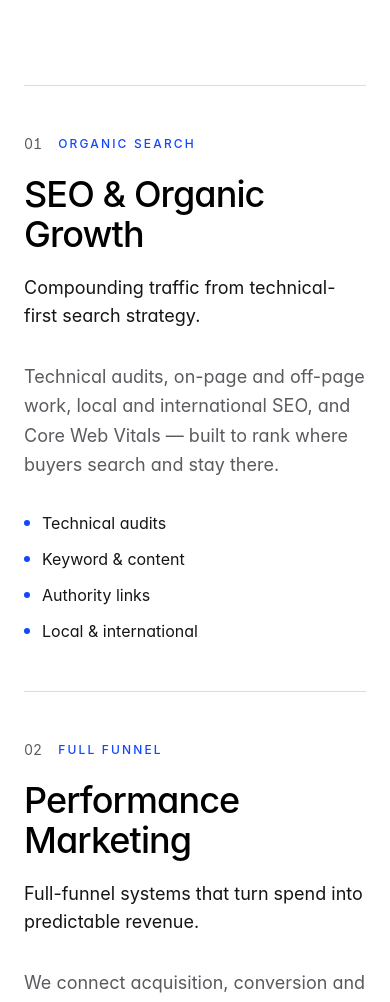
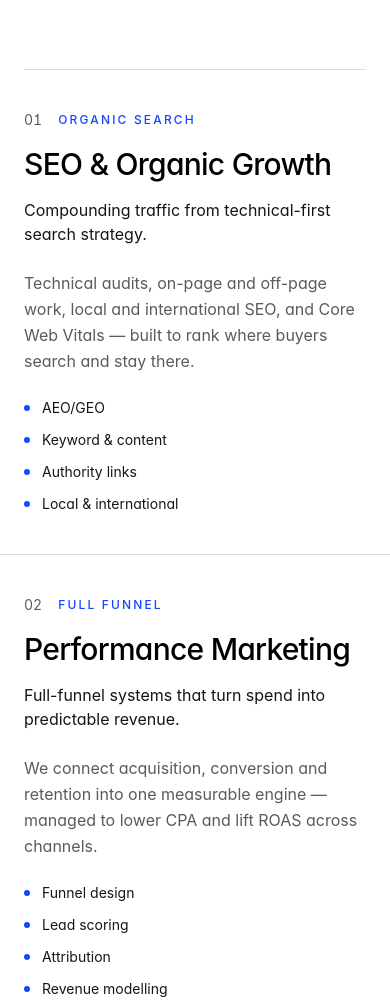
Before and after one commit to TRON99ics/qdigital99-pre-prod, a React (Vite) app: page /services in a window 390 px wide. Shown: the part 566-1568 px from the top of the page. Built offline with nearby package versions, Linux system fonts and the light colour scheme; no server answers.

Commit message:
made the required changes and maintained consistent UI

```diff
--- a/src/data/industries.js
+++ b/src/data/industries.js
@@ -42,3 +42,31 @@ export const industries = [
     note: 'Authority content, search, and conversion-focused journeys.',
   },
 ]
+
+export const industryExpertise = {
+  eyebrow: 'Why it matters',
+  title: 'Why Industry Expertise Matters',
+  paragraphs: [
+    'Every industry operates differently.',
+    'Customer behavior, buying decisions, competition, and sales cycles vary from one market to another.',
+    'Our approach is built around industry-specific insights, ensuring every strategy aligns with how your customers search, evaluate, and make purchasing decisions.',
+  ],
+  pillars: [
+    {
+      title: 'Customer Behavior',
+      body: 'Understanding how your audience researches, compares, and purchases.',
+    },
+    {
+      title: 'Market Positioning',
+      body: 'Creating a clear competitive advantage within your industry.',
+    },
+    {
+      title: 'Conversion Strategy',
+      body: 'Building customer journeys that turn interest into action.',
+    },
+    {
+      title: 'Growth Systems',
+      body: 'Connecting marketing, automation, and analytics into one scalable framework.',
+    },
+  ],
+}
--- a/src/data/services.js
+++ b/src/data/services.js
@@ -9,7 +9,7 @@ export const capabilities = [
     detail:
       'Technical audits, on-page and off-page work, local and international SEO, and Core Web Vitals — built to rank where buyers search and stay there.',
     points: [
-      'Technical audits',
+      'AEO/GEO',
       'Keyword & content',
       'Authority links',
       'Local & international',
@@ -107,43 +107,32 @@ export const capabilities = [
   },
 ]
 
-export const packages = [
+export const growthFramework = {
+  eyebrow: 'Our growth framework',
+  title: 'Strategy. Execution. Optimization. Scale.',
+  intro:
+    "We don't believe in disconnected marketing activities. Every initiative is aligned to a structured growth framework designed to drive measurable business outcomes.",
+  steps: [
     {
-    name: 'Starter',
-    price: '$999',
-    period: 'per month',
-    features: [
-      '3 services of your choice',
-      'Monthly strategy report',
-      'Dedicated account manager',
-      'Email & chat support',
-    ],
-    featured: false,
+      index: '01',
+      title: 'Research & Intelligence',
+      body: 'We analyze your market, competitors, audience behavior, and growth opportunities to establish a strong strategic foundation.',
     },
     {
-    name: 'Growth',
-    price: '$1,999',
-    period: 'per month',
-    features: [
-      '5 services of your choice',
-      'Weekly analytics report',
-      'Bi-weekly strategy calls',
-      'Conversion rate optimization',
-      'Priority support',
-    ],
-    featured: true,
+      index: '02',
+      title: 'Build & Launch',
+      body: 'We deploy the right combination of SEO, paid media, websites, landing pages, CRM systems, and automation workflows aligned with your business objectives.',
     },
     {
-    name: 'Enterprise',
-    price: 'Custom',
-    period: 'tailored to you',
-    features: [
-      'All services included',
-      'Real-time dashboard',
-      'Dedicated full team',
-      'Custom integrations',
-      'SLA guarantee',
+      index: '03',
+      title: 'Optimize & Improve',
+      body: 'Using performance data and user behavior insights, we continuously refine campaigns, funnels, and conversion paths to improve efficiency and results.',
+    },
+    {
+      index: '04',
+      title: 'Scale & Expand',
+      body: 'Once performance benchmarks are achieved, we scale winning strategies, unlock new growth channels, and create systems that support long-term business expansion.',
+    },
   ],
-    featured: false,
-  },
-]
+  statement: 'A structured process. Data-driven decisions. Sustainable growth.',
+}
--- a/src/pages/Services.jsx
+++ b/src/pages/Services.jsx
@@ -2,9 +2,8 @@ import PageHeader from '../components/layout/PageHeader'
 import Container from '../components/ui/Container'
 import SectionHeading from '../components/ui/SectionHeading'
 import Reveal from '../components/motion/Reveal'
-import Button from '../components/ui/Button'
 import { useSeo } from '../lib/useSeo'
-import { capabilities, packages } from '../data/services'
+import { capabilities, growthFramework } from '../data/services'
 
 export default function Services() {
   useSeo({
@@ -22,31 +21,46 @@ export default function Services() {
         intro="Strategy, execution and measurable results — delivered as one connected system instead of disconnected tactics."
       />
 
-      <section className="bg-paper py-24 md:py-32">
+      <section className="bg-paper py-20 sm:py-24 md:py-32">
         <Container>
           <div className="border-t border-line">
             {capabilities.map((c, i) => (
               <Reveal
                 key={c.id}
                 delay={(i % 2) * 0.05}
-                className="grid gap-8 border-b border-line py-12 md:grid-cols-[0.9fr_1.1fr] md:gap-16 md:py-16"
+                className="group -mx-6 grid gap-6 border-b border-line px-6 py-10 transition-colors duration-300 hover:bg-surface/70 sm:gap-8 sm:py-12 md:-mx-10 md:grid-cols-[0.9fr_1.1fr] md:gap-16 md:px-10 md:py-16 lg:-mx-14 lg:px-14"
               >
                 <div>
-                  <div className="flex items-center gap-4">
-                    <span className="text-sm tabular-nums text-ink-muted">{c.index}</span>
+                  <div className="flex flex-wrap items-center gap-x-4 gap-y-2">
+                    <span className="text-sm tabular-nums text-ink-muted transition-colors duration-300 group-hover:text-blue">
+                      {c.index}
+                    </span>
                     <span className="eyebrow text-blue">{c.tag}</span>
+                    <span
+                      className="ml-auto text-sm text-blue opacity-0 transition-all duration-300 group-hover:translate-x-0 group-hover:opacity-100 md:ml-0 md:-translate-x-2"
+                      aria-hidden
+                    >
+                      →
+                    </span>
                   </div>
-                  <h2 className="mt-5 text-4xl font-medium tracking-tight text-ink md:text-5xl">
+                  <h2 className="mt-4 text-3xl font-medium tracking-tight text-ink transition-transform duration-500 group-hover:translate-x-1 sm:mt-5 sm:text-4xl md:text-5xl">
                     {c.title}
                   </h2>
-                  <p className="mt-5 max-w-[40ch] text-lg text-ink-soft">{c.summary}</p>
+                  <p className="mt-4 max-w-[40ch] text-base text-ink-soft sm:mt-5 sm:text-lg">
+                    {c.summary}
+                  </p>
                 </div>
                 <div className="flex flex-col justify-between">
-                  <p className="max-w-[52ch] text-lg leading-relaxed text-ink-muted">{c.detail}</p>
-                  <ul className="mt-8 grid grid-cols-1 gap-x-8 gap-y-3 sm:grid-cols-2">
+                  <p className="max-w-[52ch] text-base leading-relaxed text-ink-muted sm:text-lg">
+                    {c.detail}
+                  </p>
+                  <ul className="mt-6 grid grid-cols-1 gap-x-8 gap-y-3 sm:mt-8 sm:grid-cols-2">
                     {c.points.map((p) => (
-                      <li key={p} className="flex items-center gap-3 text-ink-soft">
-                        <span className="h-1.5 w-1.5 rounded-full bg-blue" />
+                      <li
+                        key={p}
+                        className="flex items-center gap-3 text-sm text-ink-soft transition-colors duration-300 group-hover:text-ink sm:text-base"
+                      >
+                        <span className="h-1.5 w-1.5 shrink-0 rounded-full bg-blue transition-transform duration-300 group-hover:scale-125" />
                         {p}
                       </li>
                     ))}
@@ -58,59 +72,49 @@ export default function Services() {
         </Container>
       </section>
 
-      <section className="bg-surface py-28 md:py-40">
+      <section className="bg-surface py-20 sm:py-28 md:py-40">
         <Container>
           <SectionHeading
-            eyebrow="Engagements"
-            title="Simple, transparent pricing."
-            intro="Flexible packages that grow with you. Every plan includes dedicated support and clear reporting."
+            eyebrow={growthFramework.eyebrow}
+            title={growthFramework.title}
+            intro={growthFramework.intro}
           />
-          <div className="mt-16 grid gap-6 lg:grid-cols-3">
-            {packages.map((pkg, i) => (
+          <div className="mt-12 grid grid-cols-1 gap-px overflow-hidden rounded-[var(--radius-xl)] border border-line bg-line sm:mt-16 sm:grid-cols-2">
+            {growthFramework.steps.map((step, i) => (
               <Reveal
-                key={pkg.name}
-                delay={i * 0.08}
-                className={`flex flex-col rounded-[var(--radius-xl)] border p-9 md:p-10 ${
-                  pkg.featured ? 'border-transparent bg-ink text-white' : 'border-line bg-paper'
-                }`}
+                key={step.index}
+                delay={(i % 2) * 0.08}
+                className="group relative flex min-h-[220px] flex-col bg-paper p-7 transition-colors duration-500 hover:bg-ink hover:text-white sm:min-h-[260px] sm:p-9 md:min-h-[280px] md:p-12"
               >
-                <div className="flex items-center justify-between">
-                  <span className={`eyebrow ${pkg.featured ? 'text-blue-soft' : 'text-blue'}`}>
-                    {pkg.name}
+                <div className="flex items-center gap-4">
+                  <span className="text-sm tabular-nums text-blue transition-colors duration-300 group-hover:text-blue-soft">
+                    {step.index}
                   </span>
-                  {pkg.featured && (
-                    <span className="rounded-full bg-blue px-3 py-1 text-xs">Most popular</span>
-                  )}
+                  <span
+                    className="h-px flex-1 bg-line transition-colors duration-300 group-hover:bg-white/20"
+                    aria-hidden
+                  />
+                  <span
+                    className="text-sm opacity-0 transition-all duration-300 group-hover:translate-x-0 group-hover:opacity-100 -translate-x-2"
+                    aria-hidden
+                  >
+                    →
+                  </span>
                 </div>
-                <div className="mt-8 text-5xl font-semibold tracking-tight">{pkg.price}</div>
-                <div className={`mt-2 text-sm ${pkg.featured ? 'text-white/50' : 'text-ink-muted'}`}>
-                  {pkg.period}
-                </div>
-                <ul className="mt-8 flex flex-1 flex-col gap-3">
-                  {pkg.features.map((f) => (
-                    <li
-                      key={f}
-                      className={`flex items-center gap-3 text-sm ${
-                        pkg.featured ? 'text-white/75' : 'text-ink-soft'
-                      }`}
-                    >
-                      <span className="text-blue">→</span>
-                      {f}
-                    </li>
-                  ))}
-                </ul>
-                <div className="mt-10">
-                  <Button
-                    to="/contact"
-                    variant={pkg.featured ? 'primary' : 'dark'}
-                    className="w-full"
-                  >
-                    Get started
-                  </Button>
-                </div>
+                <h3 className="mt-5 text-xl font-medium tracking-tight transition-transform duration-500 group-hover:translate-x-1 sm:mt-6 sm:text-2xl md:text-3xl">
+                  {step.title}
+                </h3>
+                <p className="mt-3 flex-1 text-base leading-relaxed text-ink-muted transition-colors duration-300 group-hover:text-white/75 sm:mt-4 sm:max-w-[42ch]">
+                  {step.body}
+                </p>
               </Reveal>
             ))}
           </div>
+          <Reveal className="group mt-12 border-t border-line pt-12 transition-colors duration-300 hover:border-blue/30 sm:mt-16 sm:pt-16 md:mt-20 md:pt-20">
+            <p className="max-w-[36ch] text-balance text-xl font-medium leading-snug tracking-tight text-ink transition-colors duration-300 group-hover:text-blue sm:text-2xl md:text-3xl">
+              {growthFramework.statement}
+            </p>
+          </Reveal>
         </Container>
       </section>
     </>
```
Also changed, not shown: src/pages/Industries.jsx (+51 -1 lines). Lines whose indentation alone changed are shown as unchanged.
